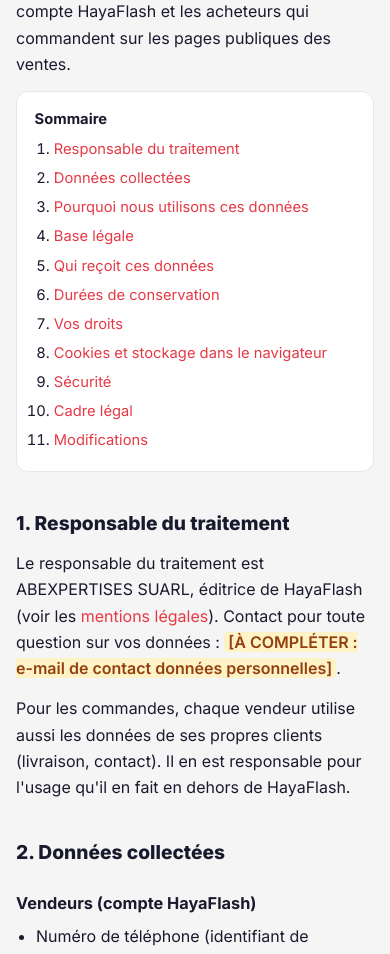
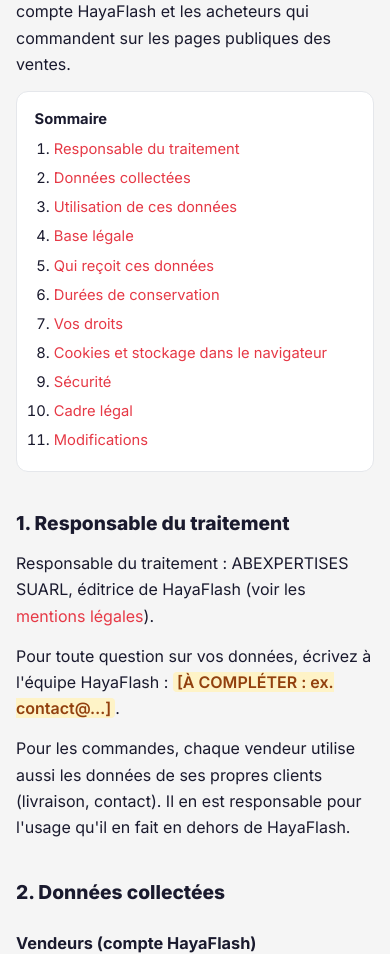
Before and after one commit to SamK107/hayaflash, a Django app: template templates/core/legal/privacy.html in a window 390 px wide. Shown: the part 240-1194 px from the top of the page. Run offline with Django 5.2, Linux system fonts and the light colour scheme; the template is opened without the code that fills it, so the values that code supplies are empty; parts of the project's set-up code (start-up, migrations or seed data) failed here and were passed over; some libraries are stand-ins or nearby versions.

Commit message:
docs(legal): formulation discrète « l'équipe HayaFlash », aucun nom de personne
- « l'équipe HayaFlash » dans les textes (contact, formules « nous »),
  directeur de la publication = « L'équipe HayaFlash »
- ABEXPERTISES SUARL cité à 3 endroits seulement : éditeur (mentions
  légales), parties au contrat (CGU), responsable du traitement (politique)
- hébergeur non nommé (« prestataire d'hébergement technique »)
- contact : adresse e-mail générique à compléter, sans téléphone
- nom de la société retiré de la balise meta description des mentions légales

Co-Authored-By: Claude Opus 5.5 <noreply@anthropic.com>
Claude-Session: https://claude.ai/code/session_01C3TqHFxapVhiLJR7FctyA3

```diff
--- a/templates/core/legal/privacy.html
+++ b/templates/core/legal/privacy.html
@@ -15,7 +15,7 @@
   <ol>
     <li><a href="#responsable">Responsable du traitement</a></li>
     <li><a href="#donnees">Données collectées</a></li>
-    <li><a href="#finalites">Pourquoi nous utilisons ces données</a></li>
+    <li><a href="#finalites">Utilisation de ces données</a></li>
     <li><a href="#base-legale">Base légale</a></li>
     <li><a href="#destinataires">Qui reçoit ces données</a></li>
     <li><a href="#conservation">Durées de conservation</a></li>
@@ -28,7 +28,8 @@
 </nav>
 
 <h2 id="responsable">1. Responsable du traitement</h2>
-<p>Le responsable du traitement est ABEXPERTISES SUARL, éditrice de HayaFlash (voir les <a href="{% url 'legal_notice' %}">mentions légales</a>). Contact pour toute question sur vos données : <span class="hf-legal-todo">[À COMPLÉTER : e-mail de contact données personnelles]</span>.</p>
+<p>Responsable du traitement : ABEXPERTISES SUARL, éditrice de HayaFlash (voir les <a href="{% url 'legal_notice' %}">mentions légales</a>).</p>
+<p>Pour toute question sur vos données, écrivez à l'équipe HayaFlash : <span class="hf-legal-todo">[À COMPLÉTER : ex. contact@…]</span>.</p>
 <p>Pour les commandes, chaque vendeur utilise aussi les données de ses propres clients (livraison, contact). Il en est responsable pour l'usage qu'il en fait en dehors de HayaFlash.</p>
 
 <h2 id="donnees">2. Données collectées</h2>
@@ -60,7 +61,7 @@
 </ul>
 <p>HayaFlash ne collecte pas de numéro de carte bancaire. Le paiement des commandes se fait à la livraison, directement auprès du vendeur.</p>
 
-<h2 id="finalites">3. Pourquoi nous utilisons ces données</h2>
+<h2 id="finalites">3. Utilisation de ces données</h2>
 <ul>
   <li>Créer et gérer votre compte vendeur et votre boutique publique.</li>
   <li>Permettre les ventes flash, la prise de commandes et leur transmission au vendeur.</li>
@@ -72,7 +73,7 @@
 </ul>
 
 <h2 id="base-legale">4. Base légale</h2>
-<p>Nous traitons vos données parce qu'elles sont nécessaires au service que vous demandez (compte, commande, livraison, abonnement), sur la base de votre consentement lorsque vous le donnez (position GPS, note vocale, inscription aux rappels), pour notre intérêt légitime à sécuriser le service, et pour respecter nos obligations légales, par exemple sur les paiements. <span class="hf-legal-todo">[À COMPLÉTER : bases légales à valider par un juriste]</span></p>
+<p>L'équipe HayaFlash traite vos données parce qu'elles sont nécessaires au service que vous demandez (compte, commande, livraison, abonnement), sur la base de votre consentement lorsque vous le donnez (position GPS, note vocale, inscription aux rappels), pour son intérêt légitime à sécuriser le service, et pour respecter ses obligations légales, par exemple sur les paiements. <span class="hf-legal-todo">[À COMPLÉTER : bases légales à valider par un juriste]</span></p>
 
 <h2 id="destinataires">5. Qui reçoit ces données</h2>
 <ul>
@@ -80,10 +81,10 @@
   <li><strong>Les personnes qui livrent</strong> pour le compte du vendeur, dans la mesure nécessaire à la livraison.</li>
   <li><strong>Orange Money</strong>, pour le paiement des abonnements des vendeurs.</li>
   <li><strong>Orange (passerelle SMS)</strong>, pour l'envoi de SMS de notification lorsque ce service est activé.</li>
-  <li><strong>Nos prestataires techniques</strong>, notamment l'hébergeur : <span class="hf-legal-todo">[À COMPLÉTER : hébergeur]</span>.</li>
+  <li><strong>Les prestataires techniques de l'équipe HayaFlash</strong>, notamment son prestataire d'hébergement technique.</li>
 </ul>
 <p>Les informations de boutique que le vendeur publie (nom, biographie, photo, ventes, produits) sont visibles par tous sur ses pages publiques.</p>
-<p>Nous ne vendons pas vos données et ne les utilisons pas à des fins publicitaires.</p>
+<p>L'équipe HayaFlash ne vend pas vos données et ne les utilise pas à des fins publicitaires.</p>
 
 <h2 id="conservation">6. Durées de conservation</h2>
 <ul>
@@ -96,7 +97,7 @@
 
 <h2 id="droits">7. Vos droits</h2>
 <p>Vous pouvez demander à accéder à vos données, les faire corriger, les faire supprimer ou vous opposer à leur traitement. Un vendeur peut aussi modifier directement ses informations de boutique depuis son espace.</p>
-<p>Pour exercer vos droits, écrivez à <span class="hf-legal-todo">[À COMPLÉTER : e-mail de contact données personnelles]</span>. Si vous êtes acheteur, vous pouvez aussi vous adresser au vendeur chez qui vous avez commandé.</p>
+<p>Pour exercer vos droits, écrivez à l'équipe HayaFlash : <span class="hf-legal-todo">[À COMPLÉTER : ex. contact@…]</span>. Si vous êtes acheteur, vous pouvez aussi vous adresser au vendeur chez qui vous avez commandé.</p>
 <p>Vous pouvez également saisir l'Autorité de Protection des Données à caractère Personnel (APDP) du Mali.</p>
 
 <h2 id="cookies">8. Cookies et stockage dans le navigateur</h2>
@@ -105,7 +106,7 @@
 <ul>
   <li><strong>Cookie de session</strong> (<code>sessionid</code>) : vous garder connecté à votre compte.</li>
   <li><strong>Cookie de sécurité</strong> (<code>csrftoken</code>) : protéger les formulaires contre les envois frauduleux.</li>
-  <li><strong>Mémoire de votre téléphone ou navigateur</strong> (stockage local, qui ne nous est pas envoyé automatiquement) :
+  <li><strong>Mémoire de votre téléphone ou navigateur</strong> (stockage local, qui n'est pas envoyé automatiquement à l'équipe HayaFlash) :
     <ul>
       <li>vos nom, téléphone et adresse de livraison, pour pré-remplir votre prochaine commande ;</li>
       <li>l'état d'installation de l'application HayaFlash sur votre écran d'accueil, et le nombre de fois où l'installation vous a été proposée ;</li>
```
Also changed, not shown: templates/core/legal/notice.html (+7 -8 lines), templates/core/legal/terms.html (+8 -4 lines).
